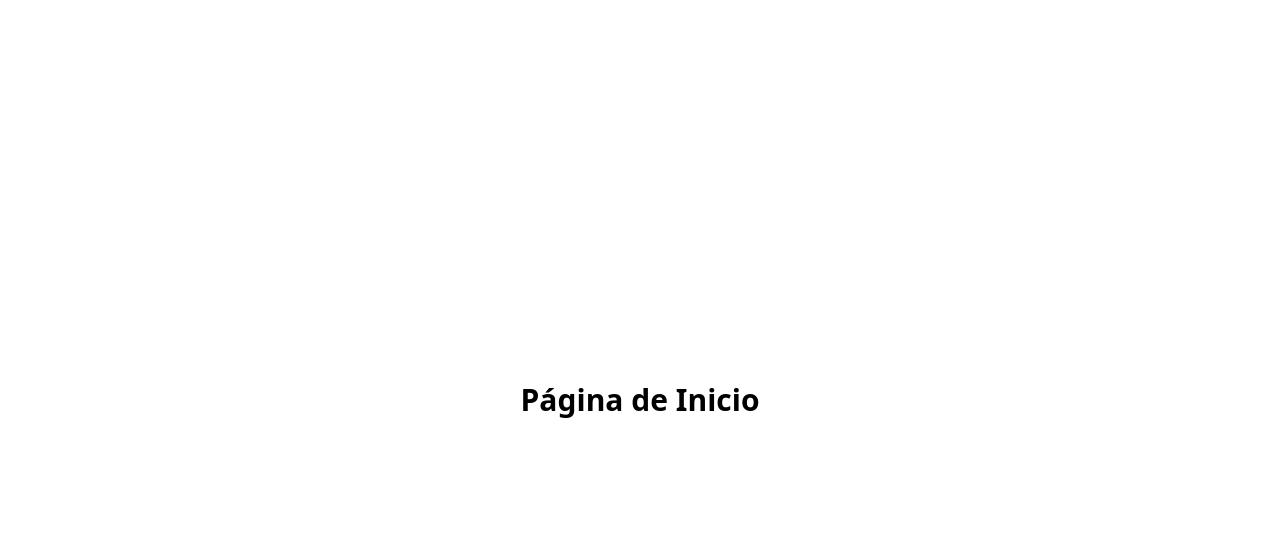
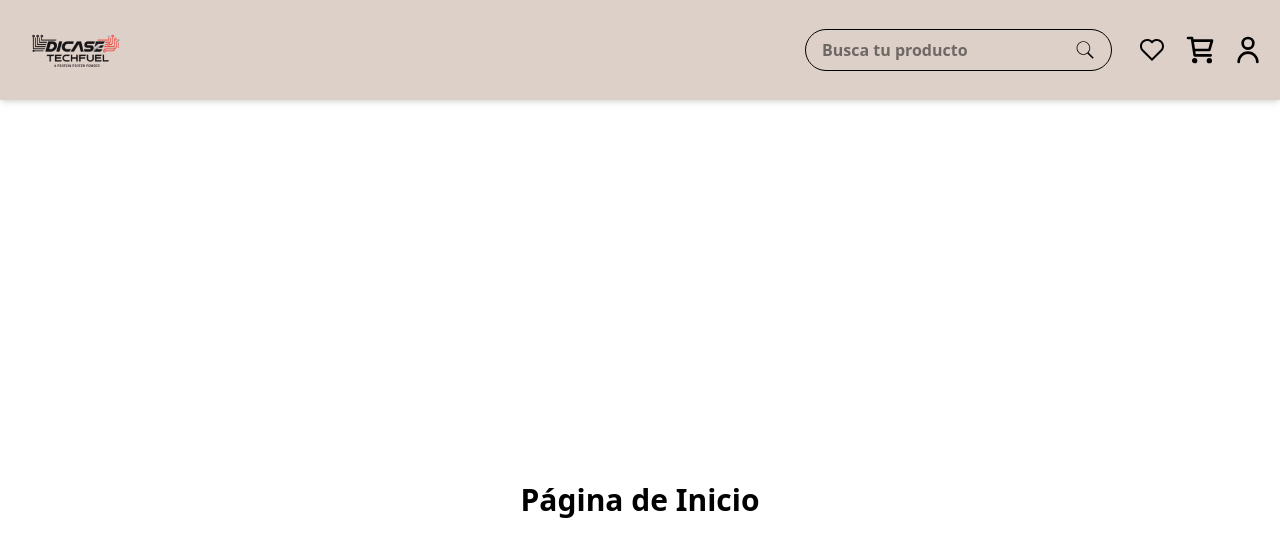
Before and after one commit to diegoarevalom/dicase_ecommerce, a Next.js app: page / in a window 1280 px wide. Shown: the top 556 px of the page. Built offline with nearby package versions, Linux system fonts and the light colour scheme.

Commit message:
Layout-header exception in auth

```diff
--- a/app/layout.tsx
+++ b/app/layout.tsx
@@ -1,14 +1,28 @@
-import React from 'react'
+"use client";
+
+import React, { use } from 'react'
 import './global.css'
+import Header from '@/src/components/layout/header';
+import { usePathname } from 'next/navigation';
 
 export default function RootLayout({
   children,
 }: {
   children: React.ReactNode;
 }) {
+
+  const pathname = usePathname();
+
+  const hideHeader = pathname.startsWith('/auth');
+
   return (
     <html lang="es">
-      <body>{children}</body>
+      <body>
+        {/* Renderizado del header */}
+        {!hideHeader && <Header />}
+
+        {children}
+      </body>
     </html>
   );
 }
--- /dev/null
+++ b/src/components/layout/header.tsx
@@ -0,0 +1,61 @@
+'use client'
+import Image from 'next/image'
+import Link from 'next/link'
+import React from 'react'
+
+function Header() {
+  return (
+    <header className="bg-[#DDD0C8] p-4 shadow-md">
+      <div className='max-w-7-xl mx-auto flex justify-between items-center'>
+        {/* logo */}
+        <Link href="/home" className="flex items-center">
+          <Image
+            src={"/images/dicase-logo.png"}
+            alt="Dicase TechFuel Logo"
+            width={120}
+            height={50}
+            priority
+          />
+        </Link>
+
+        {/* Search Bar + Iconos */}
+        <div className='flex items-center gap-x-6'>
+          {/* SearchBar */}
+          <div className='flex items-center bg-[#DDD0C8] rounded-full border px-4 py-2'>
+            <input
+              type="text"
+              placeholder='Busca tu producto'
+              className='flex-grow outline-none text-black font-bold placeholde-gray-400 mr-2' />
+            <span><svg xmlns="http://www.w3.org/2000/svg" x="0px" y="0px" width="100" className='h-5 w-5' height="100" viewBox="0 0 50 50">
+              <path d="M 21 3 C 11.621094 3 4 10.621094 4 20 C 4 29.378906 11.621094 37 21 37 C 24.710938 37 28.140625 35.804688 30.9375 33.78125 L 44.09375 46.90625 L 46.90625 44.09375 L 33.90625 31.0625 C 36.460938 28.085938 38 24.222656 38 20 C 38 10.621094 30.378906 3 21 3 Z M 21 5 C 29.296875 5 36 11.703125 36 20 C 36 28.296875 29.296875 35 21 35 C 12.703125 35 6 28.296875 6 20 C 6 11.703125 12.703125 5 21 5 Z"></path>
+            </svg></span>
+          </div>
+
+          {/* Iconos */}
+
+          {/* Favoritos */}
+          <div className='flex items-center space-x-4'>
+            <Link href="/favorites" className='text-black font-bold hover:text-blue-500'>
+              <span>
+                <svg viewBox="0 0 24 24" fill="none" xmlns="http://www.w3.org/2000/svg" className='h-8 w-8'><g id="SVGRepo_bgCarrier" strokeWidth="3"></g><g id="SVGRepo_tracerCarrier" strokeLinecap="round" strokeLinejoin="round"></g><g id="SVGRepo_iconCarrier"> <path fillRule="evenodd" clipRule="evenodd" d="M11.993 5.09691C11.0387 4.25883 9.78328 3.75 8.40796 3.75C5.42122 3.75 3 6.1497 3 9.10988C3 10.473 3.50639 11.7242 4.35199 12.67L12 20.25L19.4216 12.8944L19.641 12.6631C20.4866 11.7172 21 10.473 21 9.10988C21 6.1497 18.5788 3.75 15.592 3.75C14.2167 3.75 12.9613 4.25883 12.007 5.09692L12 5.08998L11.993 5.09691ZM12 7.09938L12.0549 7.14755L12.9079 6.30208L12.9968 6.22399C13.6868 5.61806 14.5932 5.25 15.592 5.25C17.763 5.25 19.5 6.99073 19.5 9.10988C19.5 10.0813 19.1385 10.9674 18.5363 11.6481L18.3492 11.8453L12 18.1381L5.44274 11.6391C4.85393 10.9658 4.5 10.0809 4.5 9.10988C4.5 6.99073 6.23699 5.25 8.40796 5.25C9.40675 5.25 10.3132 5.61806 11.0032 6.22398L11.0921 6.30203L11.9452 7.14752L12 7.09938Z" fill="#000000"></path> </g></svg>
+              </span>
+            </Link>
+            {/* Carrito */}
+            <Link href="/cart" className='text-black font-bold hover:text-blue-500'>
+              <span>
+                <svg viewBox="0 0 24 24" fill="none" xmlns="http://www.w3.org/2000/svg" className='h-8 w-8'><g id="SVGRepo_bgCarrier" strokeWidth="0"></g><g id="SVGRepo_tracerCarrier" strokeLinecap="round" strokeLinejoin="round"></g><g id="SVGRepo_iconCarrier"> <path d="M6.29977 5H21L19 12H7.37671M20 16H8L6 3H3M9 20C9 20.5523 8.55228 21 8 21C7.44772 21 7 20.5523 7 20C7 19.4477 7.44772 19 8 19C8.55228 19 9 19.4477 9 20ZM20 20C20 20.5523 19.5523 21 19 21C18.4477 21 18 20.5523 18 20C18 19.4477 18.4477 19 19 19C19.5523 19 20 19.4477 20 20Z" stroke="#000000" strokeWidth="2" strokeLinecap="round" strokeLinejoin="round"></path> </g></svg>
+              </span>
+            </Link>
+            {/* Perfil */}
+            <Link href="/profile" className='text-black font-bold hover:text-blue-500'>
+              <svg viewBox="0 0 24 24" fill="none" xmlns="http://www.w3.org/2000/svg" className='h-8 w-8'><g id="SVGRepo_bgCarrier" strokeWidth="0"></g><g id="SVGRepo_tracerCarrier" strokeLinecap="round" strokeLinejoin="round"></g><g id="SVGRepo_iconCarrier"> <path d="M5 21C5 17.134 8.13401 14 12 14C15.866 14 19 17.134 19 21M16 7C16 9.20914 14.2091 11 12 11C9.79086 11 8 9.20914 8 7C8 4.79086 9.79086 3 12 3C14.2091 3 16 4.79086 16 7Z" stroke="#000000" strokeWidth="2" strokeLinecap="round" strokeLinejoin="round"></path> </g></svg>
+            </Link>
+          </div>
+        </div>
+      </div>
+
+    </header>
+  )
+}
+
+export default Header
```
Also changed, not shown: public/images/dicase-logo.png (added).
